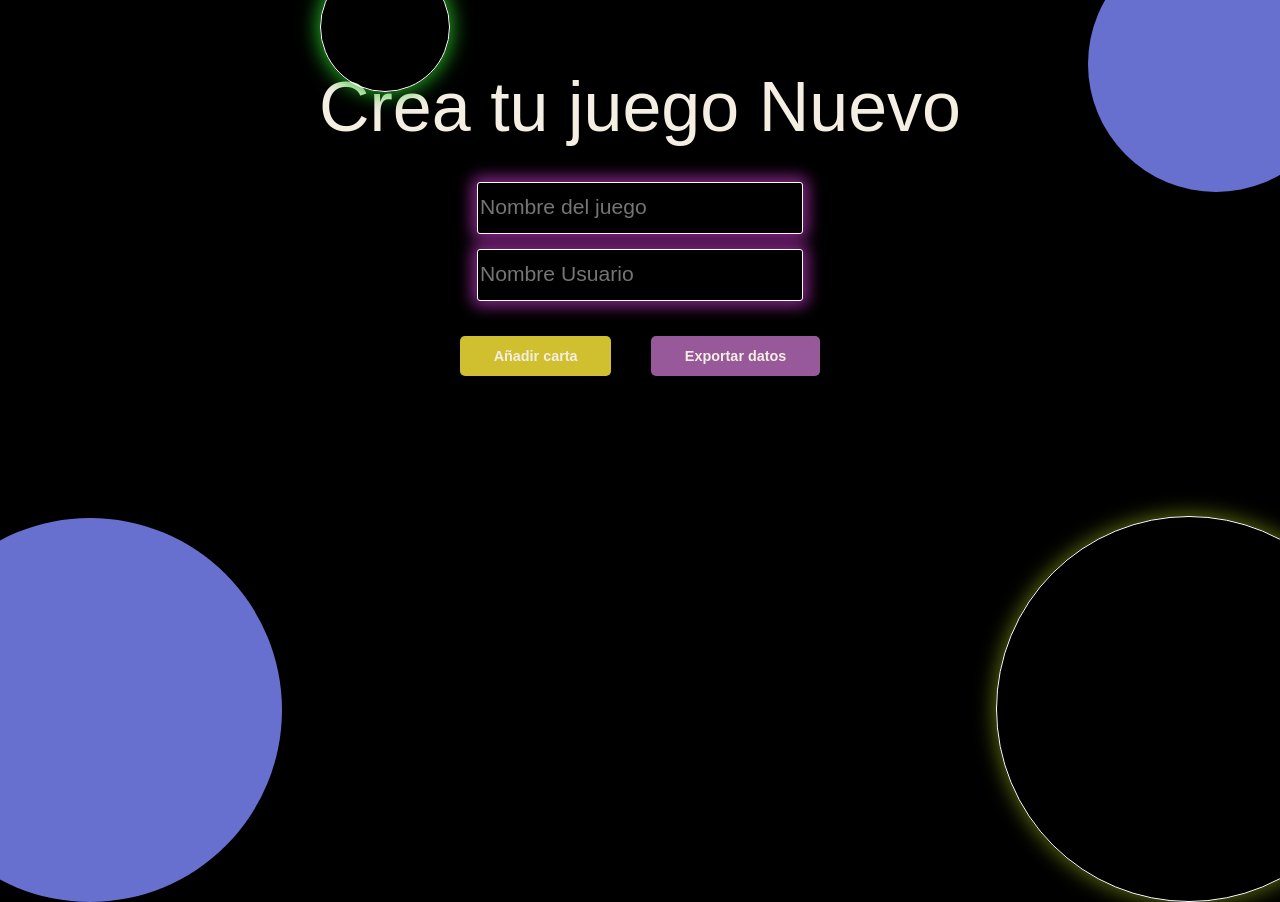
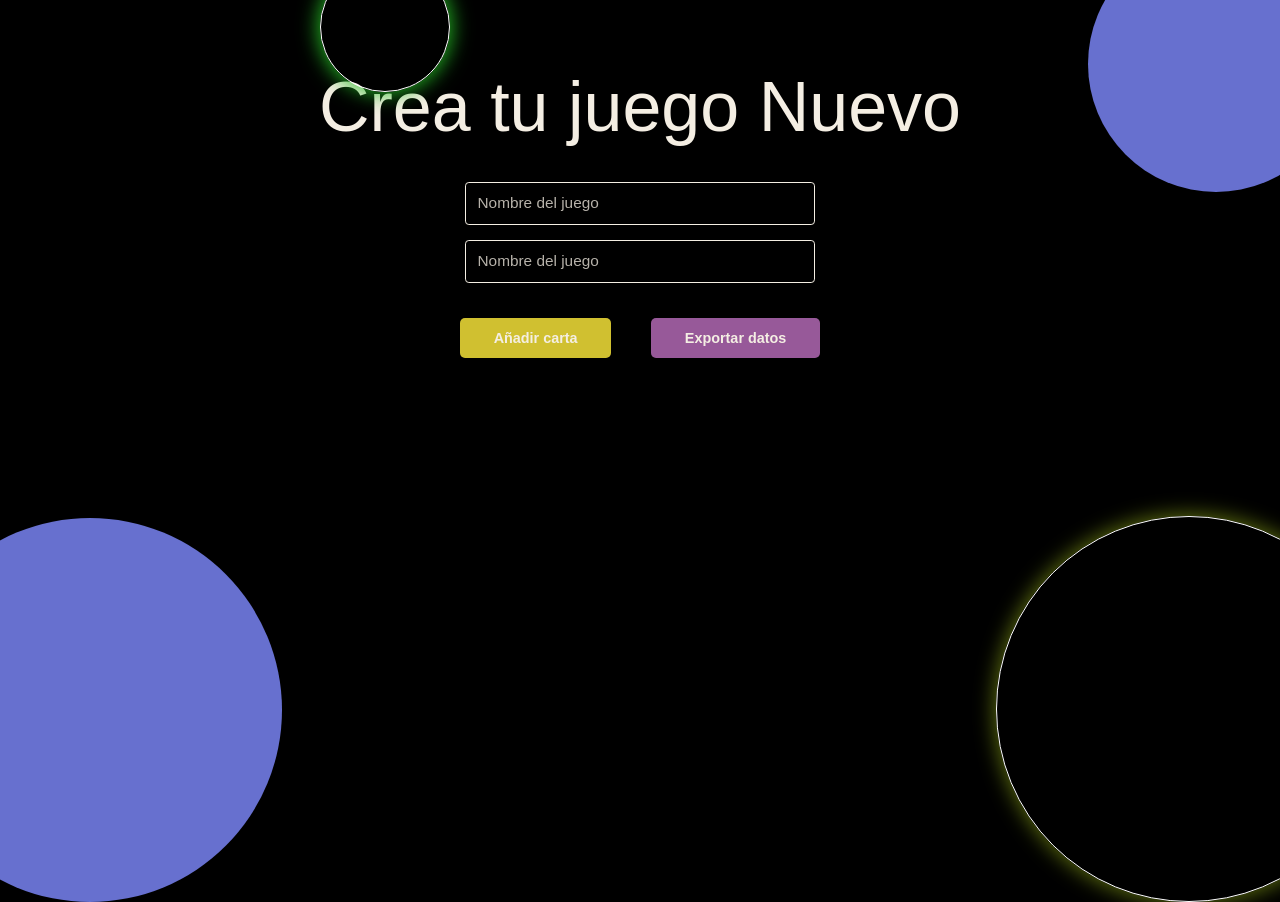
Before and after one commit to RAH-Code-dev/memorama, a Next.js app in the folder frontend/: page /crear in a window 1280 px wide. Shown: the top 902 px of the page. Built offline with nearby package versions, Linux system fonts and the light colour scheme; a web font is replaced by a local one.

Commit message:
Inputs style of 'Crear' view modified

```diff
--- a/frontend/src/components/host/CardForm.jsx
+++ b/frontend/src/components/host/CardForm.jsx
@@ -1,5 +1,6 @@
 import styles from "@/styles/components/host/CardForm.module.css";
 import MainButton from "../MainButton";
+import FormInput from "../FormInput";
 
 const CardForm = ({ index, card, onCardChange, onDeleteCard }) => {
     const handleQuestionChange = (e) => {
@@ -13,25 +14,27 @@ const CardForm = ({ index, card, onCardChange, onDeleteCard }) => {
     return (
         <div className={styles.cardContainer}>
             <label className={styles.labelInput}>
-                <input
+                <FormInput
+                    className={styles.input_text}
                     type="text"
+                    name="question"
+                    placeholder="Pregunta"
                     value={card.question}
                     onChange={(e) =>
                         onCardChange(index, "question", e.target.value)
                     }
-                    className={styles.input_text}
-                    placeholder="Pregunta"
                 />
             </label>
             <label className={styles.labelInput}>
-                <input
+                <FormInput
+                    className={styles.input_text}
                     type="text"
+                    name="answer"
+                    placeholder="Respuesta"
                     value={card.answer}
                     onChange={(e) =>
                         onCardChange(index, "answer", e.target.value)
                     }
-                    className={styles.input_text}
-                    placeholder="Respuesta"
                 />
             </label>
 
--- a/frontend/src/components/host/GameForm.jsx
+++ b/frontend/src/components/host/GameForm.jsx
@@ -5,6 +5,7 @@ import CardForm from "@/components/host/CardForm";
 import styles from "@/styles/components/host/GameForm.module.css";
 import { useRouter } from "next/navigation";
 import MainButton from "@/components/MainButton";
+import FormInput from "../FormInput";
 
 const GameForm = () => {
     const [gameName, setGameName] = useState("");
@@ -45,19 +46,22 @@ const GameForm = () => {
     return (
         <div className={styles.formContainer}>
             <label className={styles.labelInput}>
-                <input
+                <FormInput
                     className={styles.input_text}
                     type="text"
+                    name="gameName"
+                    placeholder="Nombre del juego"
                     value={gameName}
                     onChange={handleGameNameChange}
-                    placeholder="Nombre del juego"
                 />
-                <input
+                <FormInput
                     className={styles.input_text}
                     type="text"
+                    name="gameName"
+                    placeholder="Nombre del juego"
                     onChange={handleGameNameChange}
-                    placeholder="Nombre Usuario"
                 />
+
             </label>
 
             <MainButton
--- a/frontend/src/styles/components/host/CardForm.module.css
+++ b/frontend/src/styles/components/host/CardForm.module.css
@@ -6,20 +6,9 @@
 }
 
 .input_text {
-  width: 25vw;
-  height: 6vh;
-  background-color: black;
-  color: white;
-  font-size: 1.1rem;
-  padding: 0 0.1rem;
-  padding-bottom: 0.1rem;
   margin-top: 1rem;
   margin-bottom: 2rem;
   margin: auto;
-  border: 1px solid #FFFFFF;
-  outline: none;
-  border-radius: 2px;
-  box-shadow: 0px 0px 15px 5px #C938CCAB;
 }
 
 .labelInput {
--- a/frontend/src/styles/components/host/GameForm.module.css
+++ b/frontend/src/styles/components/host/GameForm.module.css
@@ -14,21 +14,10 @@
 }
 
 .input_text {
-  width: 25vw;
-  height: 6vh;
-  border-radius: 3px;
-  font-size: 1.1rem;
-  padding: 0 0.1rem;
-  padding-bottom: 0.1rem;
   margin-top: 1rem;
   margin-bottom: 2rem;
-  border: 1px solid #FFFFFF;
   margin: auto;
   margin-bottom: 15px;
-  outline: none;
-  color: white;
-  background-color: rgb(0, 0, 0);
-  box-shadow: 0px 0px 15px 5px #C938CCAB;
 }
 
 .button {
```
